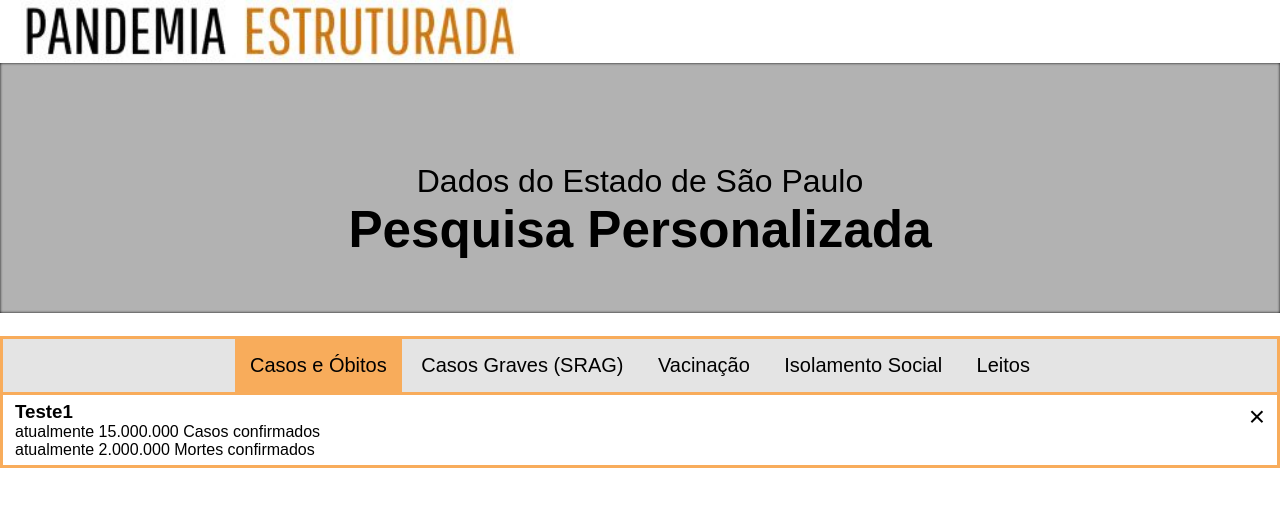
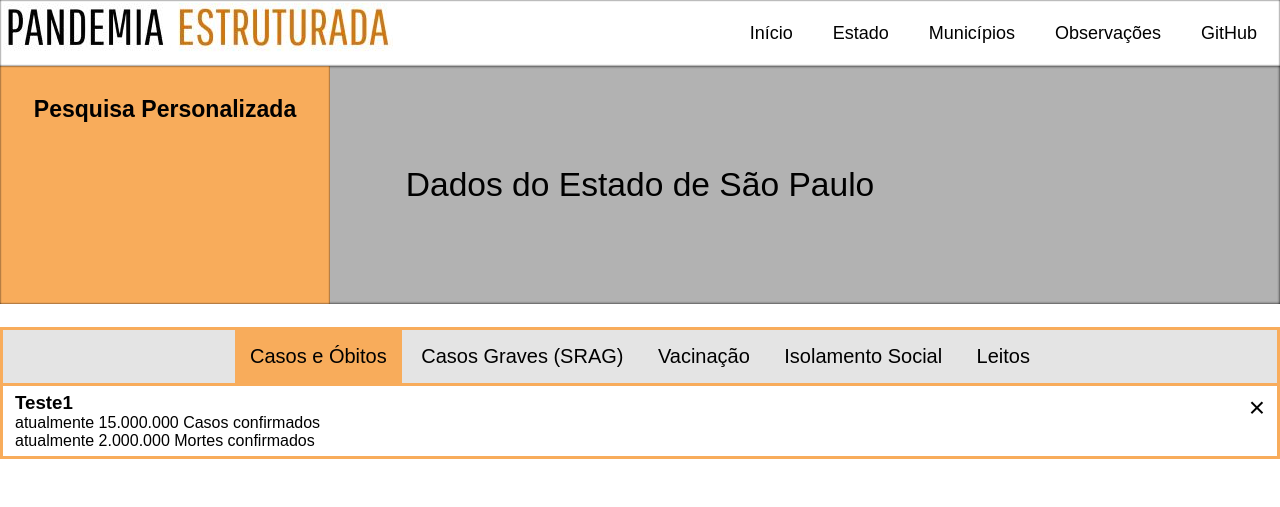
Before and after one commit to juliaregia/Carcara, a Flask app: template Aplicação Web/app/templates/estados.html in a window 1280 px wide. Shown: the top 507 px of the page. Run offline with Flask 2, Linux system fonts and the light colour scheme; the template is opened without the code that fills it: values that come from a table or form of the project are taken from there, others are empty.

Commit message:
FlaskPandemiaEstruturada

```diff
--- a/Aplicação Web/app/static/style.css
+++ b/Aplicação Web/app/static/style.css
@@ -20,75 +20,33 @@ a{
   text-decoration: none;
    color: black;
 
+
+
  }
 
  nav {
-  display: inline-flex;
-  position: relative;
-  overflow: hidden;
-  max-width: 100%;
    background-color: #ffffff;
-  padding: 0 20px;
-  box-shadow: 0 10px 40px #000000;
+   padding: 3px;
    justify-content: space-between;
-}
+   box-shadow: inset 0px 0px 2px #000000;
 
-.nav-item{
-  color: #000000;
-  active-color: #ac5a00;
-  padding-left: 0;
-  text-decoration: none;
-  transition: 0.3s;
-  z-index: 1;
-  font-family: Helvetica;
-  font-weight: 500;
-  position: relative;
-}
-
-.nav-item:before{
-  content: "";
-  position: absolute;
-  bottom: -7px;
-  left: 0;
-  width: 100%;
-  height: 5px;
-  background-color: #ffffff;
-  opacity: 0;
-  transition: 0.3s;
-}
-
-.logo {
-  flex-basis: 25%;
-  font-size: 0;
-}
-
-.logo img {
-  width: 100%;
-  height: 100%;
  }
 
  ul {
-  display: inline;
-  margin: 0;
-  flex-grow: 1;
    list-style: none;
-  padding-left: 835px;
+   padding: 0;
    overflow: hidden;
    transition: all .5s;
 
  }
 
  li {
-  display: inline;
-  float: right;
    padding: 20px;
    max-height: 20px;
    font-size: 18px;
-  text-decoration: none;
  }
 
  nav, ul {
-  text-decoration: none;
    display: flex;
    flex-direction: row;
  }
@@ -219,18 +177,85 @@ li:hover {
 /* ------------------------------- ↓↓↓↓↓ Bloco Estados/Municipios ↓↓↓↓↓ --------------------------------*/
 
 .bloco{
-  background-color: #ffffff;
+  position: relative;
+
   padding: 100px;
-  filter: brightness(.7);
-  height: 50px;
-  text-align: center;
-
-  font-size: 200%;
-  font-style: inherit;
 
   box-shadow: inset 0px 0px 3px #000000;
+  background: url('fundo.JPG') no-repeat center center/cover;
 }
 
+.p1{
+
+  text-align: center;
+  font-size: 210%;
+}
+
+.pesquisa{
+  position: absolute;
+  background-color: #F8AC5B;
+  padding: 15px;
+  padding-top: 30px;
+  max-width: 300px;
+  text-align: center;
+  border-radius: 0px;
+
+  box-shadow: inset 0px 0px 2px #000000;
+
+
+  color: #000000;
+  font-weight: bold;
+  font-size: 90%;
+
+  top: 0px;
+  right: 0px;
+  bottom: 0px;
+  left: 0px;
+}
+
+/* ------------------------------- ↓↓↓↓↓ TABELA ↓↓↓↓↓  --------------------------------*/
+
+
+
+
+h1, form{
+  text-align: center;
+  font-size: 110%;
+}
+
+h2{
+  text-align: center;
+  font-size: 160%;
+}
+
+.blocoTab{
+  background-color: #F8AC5B;
+  padding: 20px;
+  max-width: 30%;
+  margin: auto;
+  border-radius: 10px;
+
+  color: #000000;
+  font-weight: bold;
+}
+
+.tabela1{
+
+  text-align: center;
+  max-width: 40%;
+  margin: auto;
+  border-radius: 10px;
+  padding: 10px;
+}
+
+table{
+
+  text-align: center;
+  margin: auto;
+
+  border-collapse: collapse;
+  width: 100%;
+}
 
 /* ------------------------------- ↓↓↓↓↓ Tabs ↓↓↓↓↓ --------------------------------*/
 
@@ -304,48 +329,3 @@ font-size: 28px;
   text-align: center;
 
 }
-
-
-/* ------------------------------- ↓↓↓↓↓ TABELA ↓↓↓↓↓  --------------------------------*/
-.pesquisa{
-  font-size: 15px;
-}
-
-h1, form{
-  text-align: center;
-  font-size: 110%;
-}
-
-h2{
-  text-align: center;
-  font-size: 160%;
-}
-
-.blocoTab{
-  background-color: #F8AC5B;
-  padding: 20px;
-  max-width: 30%;
-  margin: auto;
-  border-radius: 10px;
-
-  color: #000000;
-  font-weight: bold;
-}
-
-.tabela1{
-
-  text-align: center;
-  max-width: 40%;
-  margin: auto;
-  border-radius: 10px;
-  padding: 10px;
-}
-
-table{
-
-  text-align: center;
-  margin: auto;
-
-  border-collapse: collapse;
-  width: 100%;
-}
--- a/Aplicação Web/app/templates/estados.html
+++ b/Aplicação Web/app/templates/estados.html
@@ -47,8 +47,10 @@
 
       <!-- Bloco -->
       <div class="bloco">
+
           <p class="p1">Dados do Estado de São Paulo</p>
 
+          <div class="pesquisa">
                           {% block content %}
                   <h2>Pesquisa Personalizada</h2>
 
@@ -148,6 +150,7 @@
                     </form>
                                  {% endif %}
                                 {% endblock %}
+                              </div>
 
       </div>
 
```
Also changed, not shown: Aplicação Web/app/templates/index.html (+5 -5 lines), Aplicação Web/app/templates/municipios.html (+6 -2 lines), Aplicação Web/app/static/fundo.JPG (added). Lines whose indentation alone changed are shown as unchanged.
